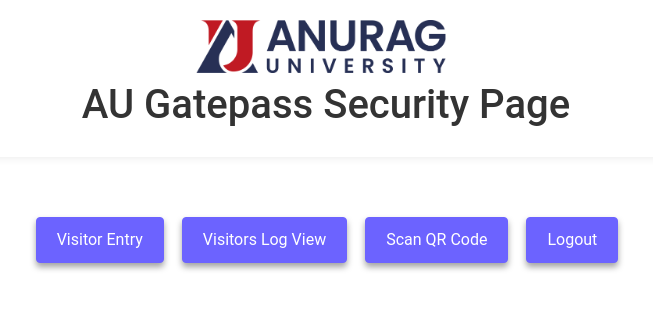
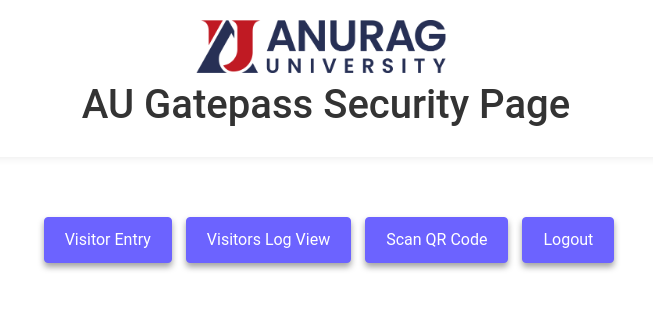
Before and after one commit to praneeth-pingali/AUgatepass, a Flask app: page /security in a window 1280 px wide. Shown: the top 310 px of the page, without its empty margins (314-967 px from the left). Run offline with Flask 2, Linux system fonts and the light colour scheme; the visitor is signed in with stand-in values (Sample User, id 1); some libraries are stand-ins or nearby versions.

Commit message:
Security UI Bug

```diff
--- a/templates/security.html
+++ b/templates/security.html
@@ -65,10 +65,10 @@
     <main>
 
         <div class="options-container">
-            <a class="nav-option1 btn btn-primary mr-2" href="{{ url_for('security', action='entry') }}">Visitor Entry</a>
-            <a class="nav-option1 btn btn-primary mr-2" href="{{ url_for('visitors_log') }}">Visitors Log View</a>
-            <a class="nav-option1 btn btn-primary mr-2" href="https://augatepass.onrender.com/cam">Scan QR Code</a>
-            <a class="nav-option1 btn btn-primary mr-2" href="{{ url_for('logout') }}">Logout</a>
+            <a class="nav-option1 btn btn-primary mr-1" href="{{ url_for('security', action='entry') }}">Visitor Entry</a>
+            <a class="nav-option1 btn btn-primary mr-1" href="{{ url_for('visitors_log') }}">Visitors Log View</a>
+            <a class="nav-option1 btn btn-primary mr-1" href="https://augatepass.onrender.com/cam">Scan QR Code</a>
+            <a class="nav-option1 btn btn-primary mr-1" href="{{ url_for('logout') }}">Logout</a>
         </div>
 
 
```
Also changed, not shown: 1 other file.
